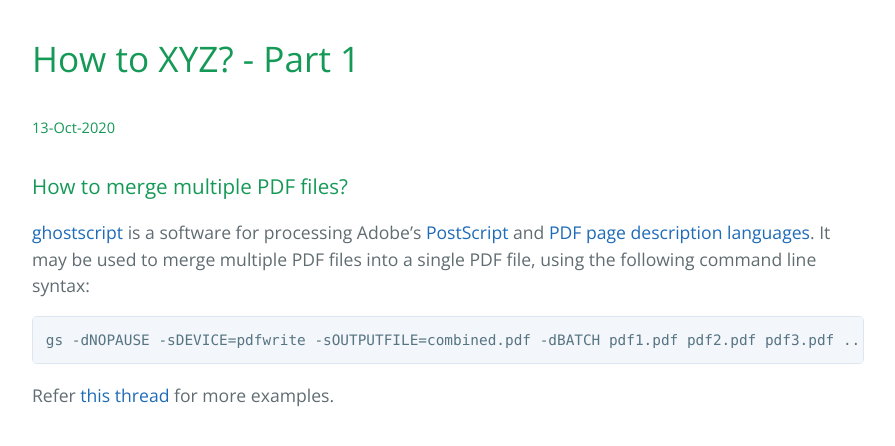
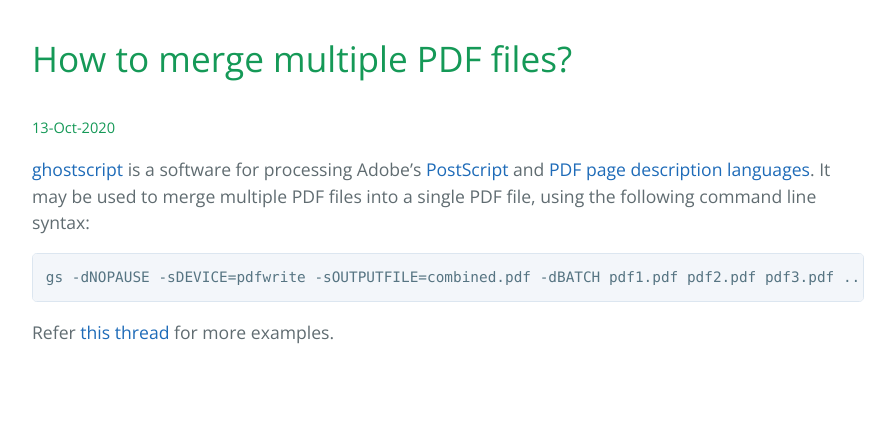
Before and after one commit to vinitjoglekar/vinitjoglekar.github.io, a Jekyll site: the page built from _pages/merge_pdf_files.md, in a window 1280 px wide. Shown: the top 446 px of the page, without its empty margins (192-1087 px from the left). Built offline with Jekyll 4.4.1, drawn with Linux system fonts in a browser that asks for light colours.

Commit message:
Update and rename how_to_1.md to merge_pdf_files.md

````diff
--- a/_pages/how_to_1.md
+++ b/_pages/merge_pdf_files.md
@@ -1,12 +1,11 @@
 ---
 layout: default
-title: How to XYZ? - Part 1
+title: How to merge multiple PDF files?
 ---
 
-# How to XYZ? - Part 1
+# How to merge multiple PDF files?
 ##### 13-Oct-2020
 
-### How to merge multiple PDF files?
 [ghostscript](https://en.wikipedia.org/wiki/Ghostscript) is a software for processing Adobe's [PostScript](https://en.wikipedia.org/wiki/PostScript) and [PDF](https://en.wikipedia.org/wiki/Portable_Document_Format) [page description languages](https://en.wikipedia.org/wiki/Page_description_language). It may be used to merge multiple PDF files into a single PDF file, using the following command line syntax:
 ```Shell
 gs -dNOPAUSE -sDEVICE=pdfwrite -sOUTPUTFILE=combined.pdf -dBATCH pdf1.pdf pdf2.pdf pdf3.pdf ...
````
